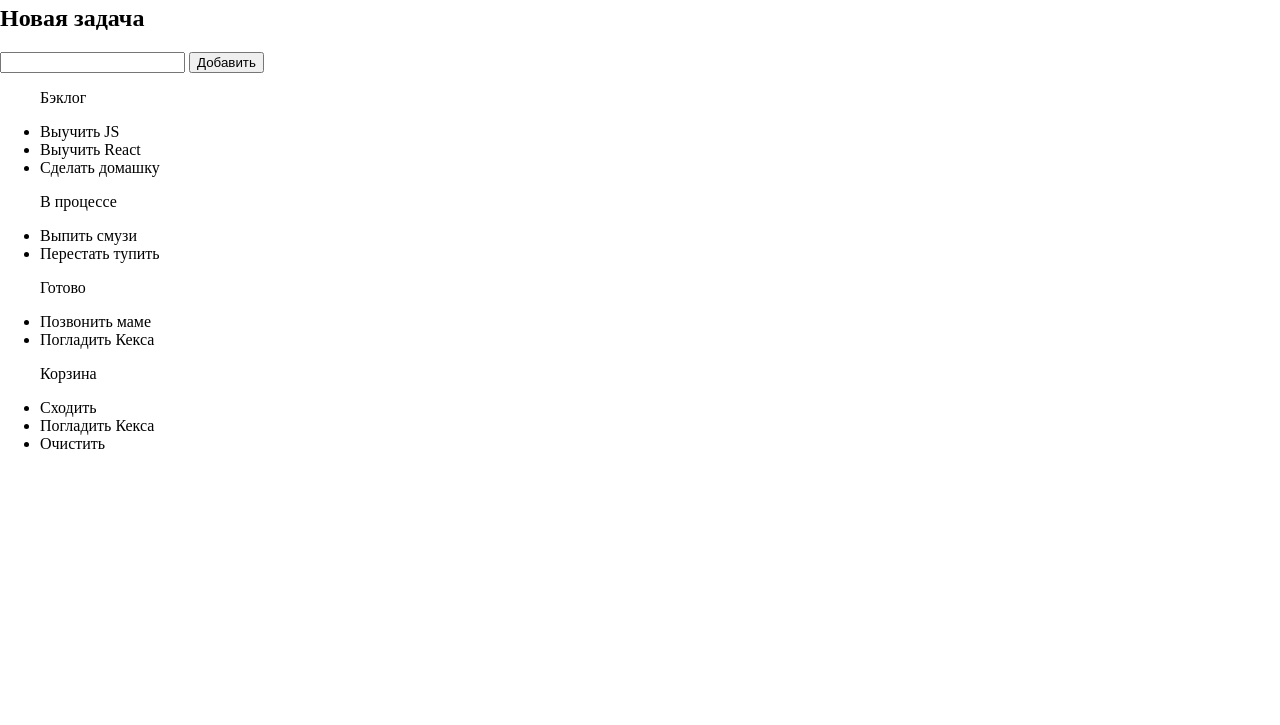
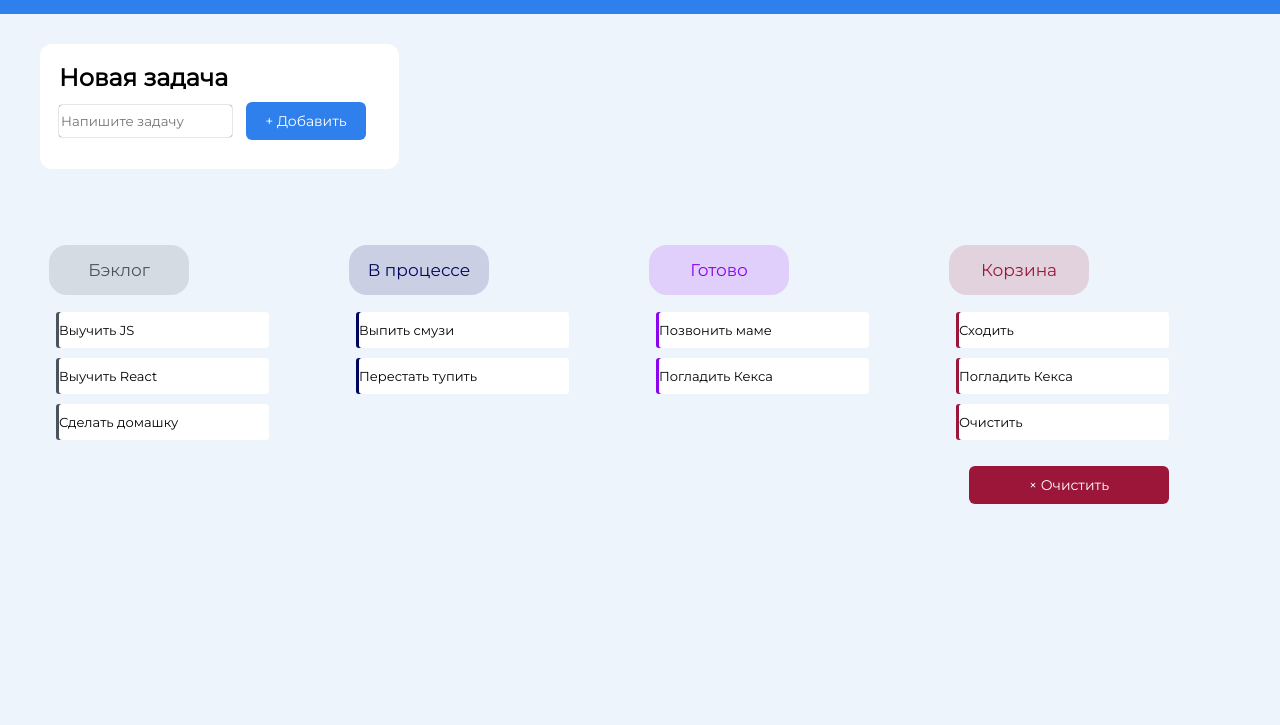
Before and after one commit to BulatXaberoff/JavaScript-tasks, a plain HTML site: page index.html in a window 1280 px wide. Shown: the part 75-800 px from the top of the page. Drawn offline with Linux system fonts and the light colour scheme.

Commit message:
feat: change style.css and add style files

```diff
--- a/css/style.css
+++ b/css/style.css
@@ -1,3 +1,124 @@
+h1,h2,h3{
+	margin: 0;
+}
+h1{
+	color: white;
+	font-family: 'Montserrat';
+	font-size: 24px;
+}
+p{
+	font-family: 'Montserrat';
+	font-size: 17px;
+}
+li{
+	font-family: 'Montserrat';
+	font-size: 13px;
+}
 body{
     margin: 0;
 }
+header{
+	background: rgb(47,128,237);
+}
+button{
+	border-radius: 6px;
+	border: none;
+	padding: 10px;
+	margin: 10px;
+	width: 120px;
+	background: rgb(47,128,237);
+	font-family: 'Montserrat';
+	color: white;
+	font-size: 14px;
+}
+ul{
+	list-style-type: none;
+	padding: 0;
+}
+li{
+	padding: 10px 0px;
+	margin: 10px 0px;
+	border-radius: 3px;
+	background: white;
+}
+.header_content{
+	padding: 30px 60px;
+}
+body{
+	background: rgb(238,244,251);
+}
+.tasks{
+	margin: 30px 40px;
+}
+.tasks_info{
+	background: white;
+	width: 321px;
+	padding: 10px;
+	border-radius: 12px;
+	padding: 19px;
+
+}
+.tasks_info h1{
+	color: black;
+}
+.input_text_task{
+	font-family: 'Montserrat';
+	border: none;
+	box-shadow: 0px 0px 1px 0px;
+	height: 30px;
+	border-radius: 3px;
+}
+.lists{
+	display: flex	;
+}
+.description{
+	margin-right: auto;
+	margin-top: 40px;
+	width: 210px;
+	padding: 19px;
+}
+.lists p{
+	background: aliceblue;
+	text-align: center;
+	width: 110px;
+	padding: 15px;
+	border-radius: 18px;
+	margin-left: -10px;
+}
+.p_backlog{
+	background: rgba(73, 83, 92, 0.151) !important;
+	color: rgba(73, 83, 92) !important;
+}
+.p_process{
+	background: rgba(0, 6, 94, 0.151) !important;
+	color: rgba(0, 6, 94) !important;
+}
+.p_already{
+	background: rgba(140, 3, 238, 0.151) !important;
+	color: rgba(140, 3, 238) !important;
+
+}
+.p_trash{
+	background: rgb(155, 22, 57, 0.151) !important;
+	color: rgba(155, 22, 57) !important;
+}
+
+.ul_backlog li{
+	box-shadow: -3px 0 0 0 rgba(73, 83, 92);
+}
+.ul_process li{
+	box-shadow: -3px 0 0 0 rgba(0, 6, 94);
+}
+.ul_already li{
+	box-shadow: -3px 0 0 0 rgba(140, 3, 238);
+}
+.ul_trash li{
+	box-shadow: -3px 0 0 0 rgb(155, 22, 57);
+}
+:focus::-webkit-input-placeholder {
+  color: transparent
+}
+.delete_button{
+	background: rgb(155, 22, 57);
+    width: 200px;
+}
--- a/index.html
+++ b/index.html
@@ -4,6 +4,7 @@
 <head>
   <meta charset="UTF-8">
   <meta name="viewport" content="width=dev  ice-width, initial-scale=1, minimum-scale=1.0">
+	<link href='https://fonts.googleapis.com/css?family=Montserrat' rel='stylesheet'>
   <link rel="stylesheet" href="css/style.css">
 </head>
 
@@ -17,41 +18,43 @@
 
   <main class="main">
     <section class="tasks">
+        <div class="tasks_info">
 						<h1>Новая задача</h1>
-        <div class="tasks_info">
-            <input>
-            <button class="button_add">Добавить</button>
+            <input class="input_text_task" placeholder="Напишите задачу">
+            <button class="button_add">+ Добавить</button>
         </div>
         <div class="lists">
-            <ul>
 					<div class="description">
-                    <p>Бэклог</p>
-                </div>
+							<p class="p_backlog">Бэклог</p>
+							<ul class="ul_backlog">
 								<li>Выучить JS</li>
 								<li>Выучить React</li>
 								<li>Сделать домашку</li>
-
+							</ul>
+						</div>
 					<div class="description">
-                    <p>В процессе</p>
-                </div>
+						<p class="p_process">В процессе</p>
+						<ul class="ul_process">
 							<li>Выпить смузи</li>
               <li>Перестать тупить</li>
-
-
+						</ul>
+					</div>
 					<div class="description">
-                    <p>Готово</p>
-                </div>
+						<p class="p_already">Готово</p>
+						<ul class="ul_already">
 							<li>Позвонить маме</li>
 							<li>Погладить Кекса</li>
-
+						</ul>
+					</div>
 					<div class="description">
-                    <p>Корзина</p>
-                </div>
+						<p class="p_trash">Корзина</p>
+						<ul class="ul_trash">
 							<li>Сходить</li>
 							<li>Погладить Кекса</li>
 							<li>Очистить</li>
-
 						</ul>
+						<button class="delete_button">&#215; Очистить</button>
+					</div>
         </div>
     </section>
   </main>
```
Also changed, not shown: css/addtask.css (added), css/button.css (added), css/task.css (added). Lines whose indentation alone changed are shown as unchanged.
